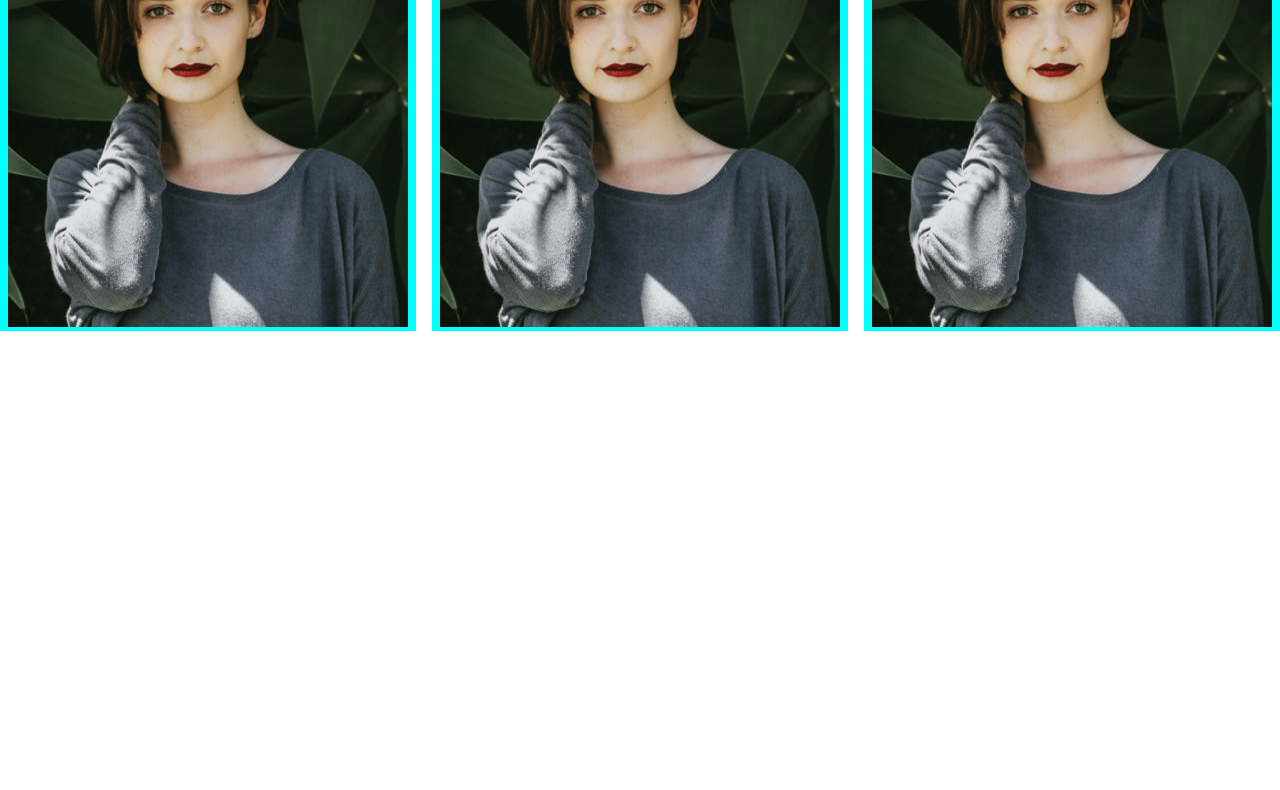
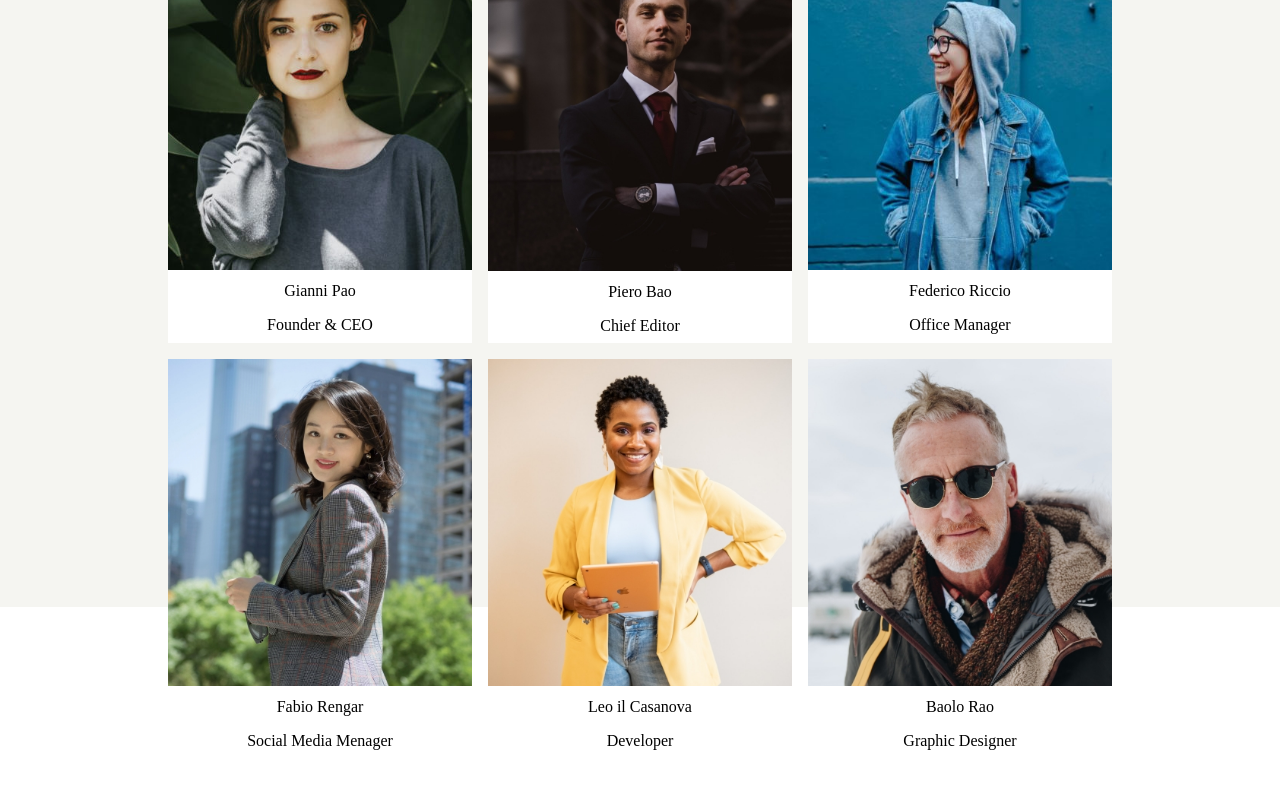
Before and after one commit to MatteoLoddo/js-our-team, a plain HTML site: page index.html in a window 1280 px wide. Shown: the part 193-983 px from the top of the page. Before the commit the page ends 800 px from the top, so only its background shows below. Drawn offline with Linux system fonts and the light colour scheme.

Commit message:
fix CSS styles | and add object in array to complete team | function.js: add argument | main.js: add declare function generateCard

```diff
--- a/css/style.css
+++ b/css/style.css
@@ -3,24 +3,42 @@
     padding: 0;
     box-sizing: border-box;
 }
-
+main{
+    height: 100vh;
+    background-color: #f5f5f1;
+}
 .container{
+    padding: 2rem 0;
+    margin: auto;
+    max-width: 960px;
     text-align: center;
 }
 
+.container p{
+    padding: 1rem  1rem;
+}
+
+
 .my-row{
+
+    justify-content: center;
+    flex-wrap: wrap;
     gap: 1rem;
     display: flex;
 }
 
 .my-card{
-    flex-basis: calc(100% / 3 - 0.5rem);
-    aspect-ratio: 1/1;
-    background-color: aqua;
+    flex-basis: calc(100% / 3 - 1rem);
+    background-color: #ffff
 
 }
 
-.my-card .img-card{
-    height: 80%;
+.my-card .img-card img{
+    width: 100%
 
 }
+
+.my-card span{
+    display: block;
+    padding: 0.5rem;
+}
--- a/index.html
+++ b/index.html
@@ -16,12 +16,12 @@
                 Lorem ipsum dolor sit, amet consectetur adipisicing elit. Quibusdam exercitationem repellendus, nulla voluptate quisquam mollitia beatae modi provident, architecto autem natus dicta reprehenderit at quae.
             </p>
             <div class="container-card">
-                <img src="" alt="">
 
             </div>
         </div>
     </main>
+    <script src="js/function.js"></script>
     <script src="js/main.js"></script>
-    <script src="js/function.js"></script>
+
 </body>
 </html>
--- a/js/function.js
+++ b/js/function.js
@@ -1,39 +1,50 @@
-function generateCard (){
+function generateCard (lista){
 
     const myRow = document.createElement("div")
     myRow.classList.add("my-row")
     containerCard.append(myRow)
-    for(let i=0; i < ourTeam.length; i++){
+    for(let i=0; i < lista.length; i++){
         const membro = ourTeam[i]
         const nomeMembro = ourTeam[i].completeName.name
         const cognomeMembro = ourTeam[i].completeName.surname
         const nomeCompleto = nomeMembro + " " + cognomeMembro
         const photoMembro = membro.photo
-        console.log(membro.photo);
 
 
-// aggiungo span per testo
-        const myTxt = document.createElement("span")
-// aggiungo un tag img
+        console.log("nome = " + nomeCompleto + "lavoro = " + membro.Ruolo);
+        // creo il div delle mia carta e aggiungo la classe del CSS my-card
+        const card = document.createElement("div")
+        card.classList.add("my-card")
+
+        // appendo ogni carta a myRow
+        myRow.append(card)
+
+        // creo un div che contiene la mia img e aggiungo classe CSS al mio div
+        const myImgCont = document.createElement("div");
+        myImgCont.classList.add("img-card");
+
+        // creo il tag img
         const myImg = document.createElement("img");
+
+
         // dico al mio tag img di prendere il SRC="" dell membro.photo
         myImg.src = photoMembro
+        // appendo la mia img al div
+        myImgCont.append(myImg)
 
+        // creo una variabile per aggiungere uno span
+        const printName = document.createElement("span")
+        printName.append(nomeCompleto)
 
+        const printWork = document.createElement("span")
+        printWork.append(membro.Ruolo)
 
-    console.log("nome = " + nomeCompleto + "lavoro = " + membro.Ruolo);
-
-    const card = document.createElement("div")
-    card.classList.add("my-card")
-    myRow.append(card)
-
-    card.append(myImg)
-
-
+        // appendo il mio container con l immagine alla carta
+        card.append(myImgCont)
+        card.append(printName)
+        card.append(printWork)
 
     }
 
 
 }
-
-generateCard()
--- a/js/main.js
+++ b/js/main.js
@@ -17,31 +17,41 @@ const ourTeam = [
             surname: "Bao",
         },
         Ruolo:"Chief Editor",
-        photo: "img/angela-caroll-chief-editor.jpg"
+        photo: "img/new-team-member-04.jpg"
+    },
+    {
+        completeName :{
+            name: "Federico",
+            surname: "Riccio",
+        },
+        Ruolo:"Office Manager",
+        photo: "img/angela-lopez-social-media-manager.jpg"
+    },
+    {
+        completeName :{
+            name: "Fabio",
+            surname: "Rengar",
+        },
+        Ruolo:"Social Media Menager",
+        photo: "img/new-team-member-03.jpg"
+    },
+    {
+        completeName :{
+            name: "Leo",
+            surname: "il Casanova",
+        },
+        Ruolo:"Developer",
+        photo: "img/new-team-member-01.jpg"
     },
     {
         completeName :{
             name: "Baolo",
             surname: "Rao",
         },
-        Ruolo:"Office Manager",
-        photo: "img/angela-caroll-chief-editor.jpg"
+        Ruolo:"Graphic Designer",
+        photo: "img/new-team-member-02.jpg"
     },
 
 ]
-// creo il ciclo per poter ciclare all interno della lunghezza  dell ARRAY ourTEam stampare in console gli elementi che mi servono(salvandoli in variabili)
-// for(let i=0; i < ourTeam.length; i++){
 
-
-
-
-
-//     console.log(nomeCompleto, membro.Ruolo);
-// }
-
-
-
-
-
-// console.log(ourTeam[0].completeName);
-// console.log(nomeMembro + " " + cognomeMembro );
+const ilMioTeam = generateCard(ourTeam)
```
